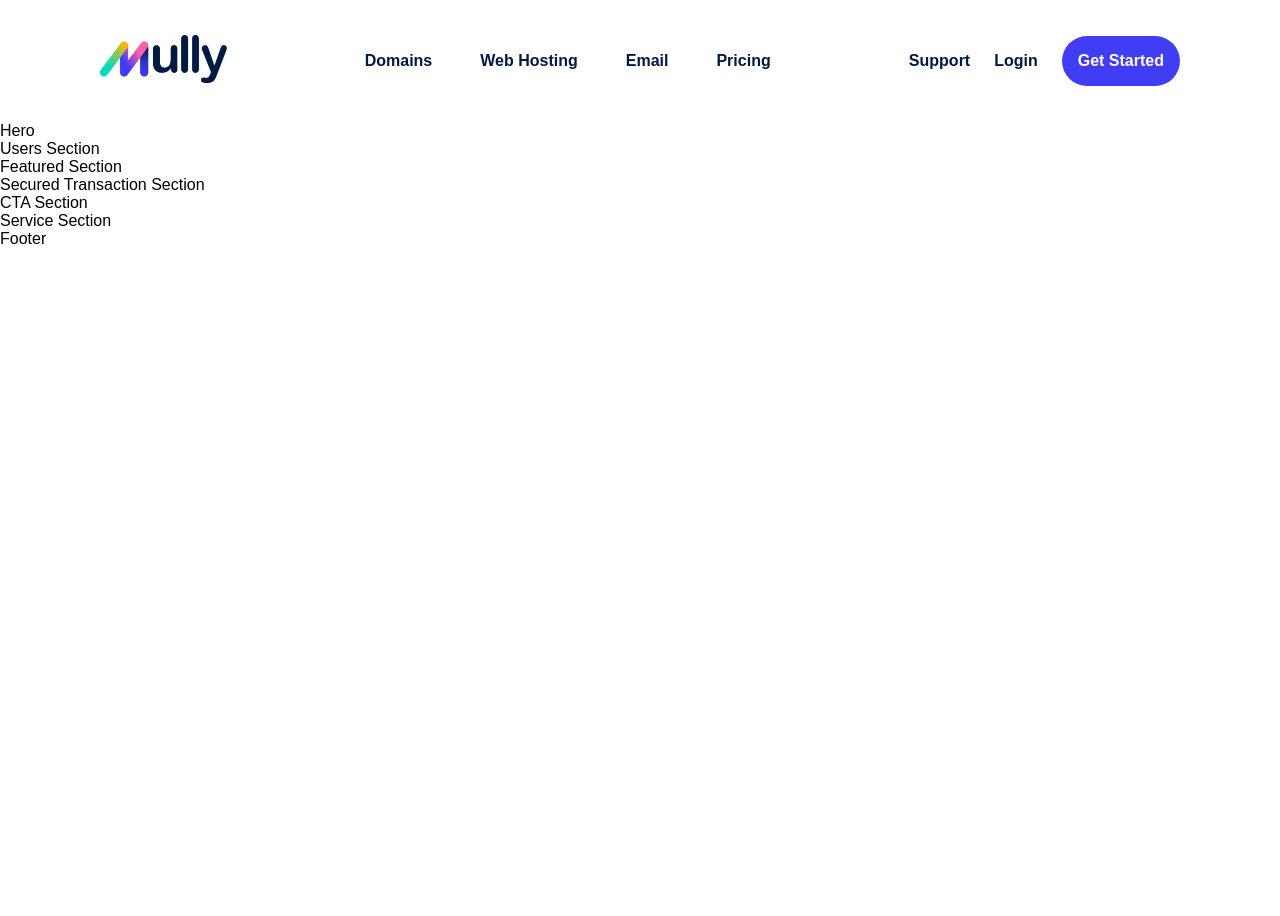
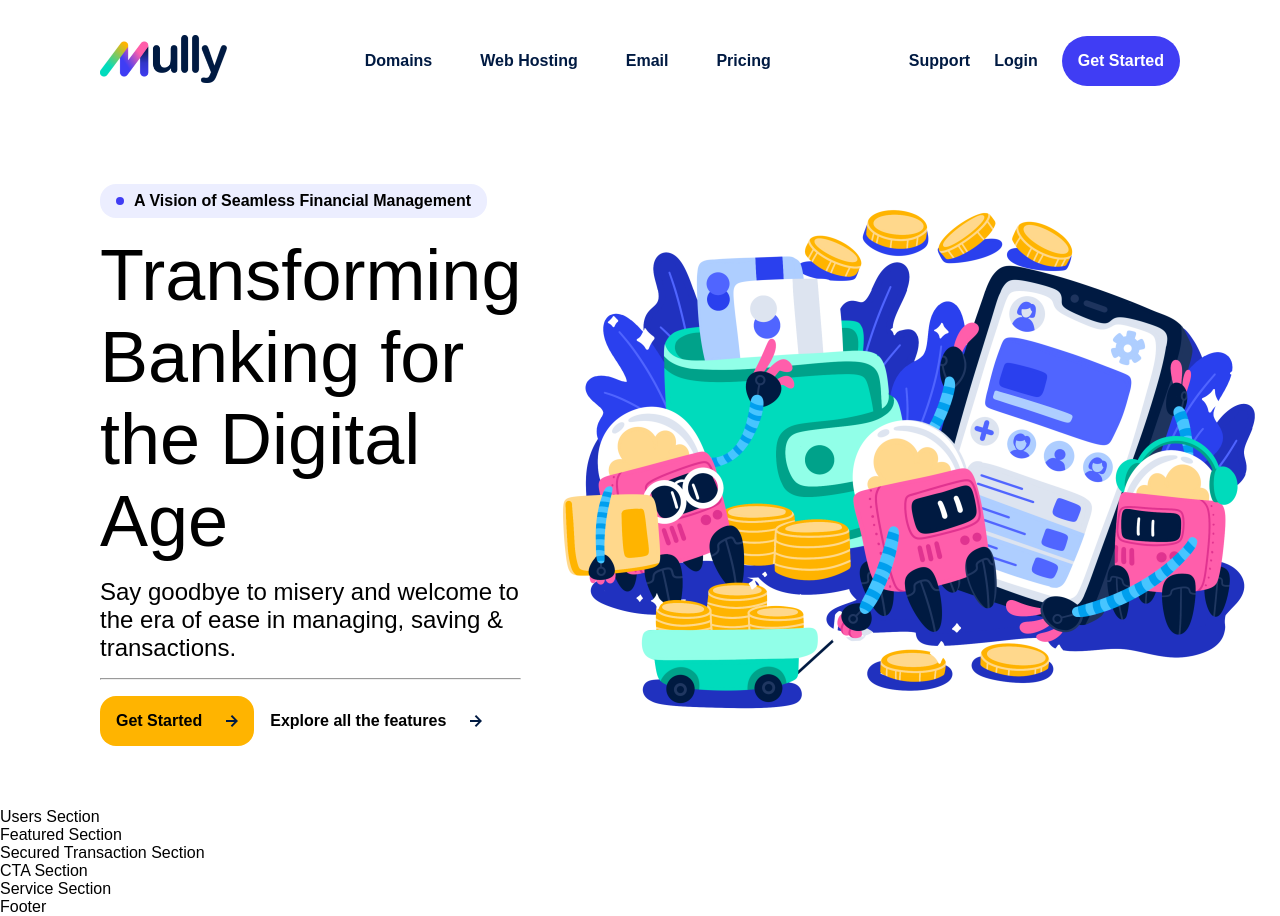
Before and after one commit to Zandiaffandi236/slab-dev-test, a website built with Vite: page index.html in a window 1280 px wide. Before the commit the page ends 800 px from the top, so only its background shows below. Built offline with nearby package versions, Linux system fonts and the light colour scheme.

Commit message:
add hero section

```diff
--- a/index.html
+++ b/index.html
@@ -95,7 +95,52 @@
     <!-- End Nav Section -->
 
     <!-- Start Hero Section -->
-    <section id="hero">Hero</section>
+    <section id="hero">
+      <div>
+        <div class="main-heading hero-reveal">
+          <div class="label hero-reveal">
+            <div class="circle"></div>
+            <div>A Vision of Seamless Financial Management</div>
+          </div>
+
+          <h1>Transforming Banking for the Digital Age</h1>
+        </div>
+
+        <div class="sub-heading hero-reveal">
+          <h2>
+            Say goodbye to misery and welcome to the era of ease in managing,
+            saving & transactions.
+          </h2>
+          <hr />
+        </div>
+
+        <div class="heading-btn">
+          <button class="main-btn hero-reveal" type="button">
+            Get Started
+            <img
+              class="main-btn-icon"
+              src="./src/images/arrow.png"
+              alt="arrow-icon"
+              srcset=""
+            />
+          </button>
+
+          <button class="sec-btn hero-reveal" type="button">
+            Explore all the features
+            <img
+              class="sec-btn-icon"
+              src="./src/images/arrow.png"
+              alt="arrow-icon"
+              srcset=""
+            />
+          </button>
+        </div>
+      </div>
+
+      <div class="hero-img hero-reveal">
+        <img src="./src/images/hero-img.png" alt="" srcset="" />
+      </div>
+    </section>
     <!-- End Hero Section -->
 
     <!-- Start Users Section -->
--- a/src/main.js
+++ b/src/main.js
@@ -10,6 +10,16 @@ ScrollReveal().reveal('.nav-item', {
   interval: 100  //
 })
 
+ScrollReveal().reveal('.hero-reveal', {
+  distance: '50px',
+  duration: 800,
+  easing: 'ease-out',
+  origin: 'bottom',
+  interval: 100  //
+})
+
+
+
 const hamMenu = document.querySelector('.ham-menu')
 const offScreenMenu = document.querySelector('.off-screen-menu');
 
--- a/src/styles/_hero.scss
+++ b/src/styles/_hero.scss
@@ -0,0 +1,121 @@
+#hero {
+  @include responsive-padding(3.875rem, 6.25rem);
+
+  h1 {
+    margin-block-start: 0;
+    margin-block-end: 0;
+    font-size: 2.75rem;
+    font-weight: normal;
+  }
+
+  h2 {
+    margin-block-start: 0;
+    margin-block-end: 0;
+    font-size: 1rem;
+    font-weight: normal;
+    margin: 1rem 0;
+  }
+
+  .hero-img {
+    display: none;
+  }
+}
+
+.heading-btn {
+  margin-top: 1rem;
+  display: flex;
+}
+
+.main-heading {
+  display: flex;
+  flex-direction: column;
+  gap: 1rem;
+}
+
+.circle {
+  width: 8px;
+  height: 8px;
+  background-color: $royal-blue;
+  border-radius: 50%;
+}
+
+// Tab
+@media (min-width: 481px) {
+  #hero {
+    display: flex;
+    align-items: center;
+    @include responsive(gap, 2.25rem);
+
+    h1 {
+      @include responsive(font-size, 4.5rem);
+    }
+
+    h2 {
+      @include responsive(font-size, 1.5rem);
+    }
+
+    .hero-img {
+      display: block;
+
+      img {
+        @include responsive(width, 44.25rem);
+        @include responsive(height, 32.875rem);
+      }
+    }
+  }
+}
+// End Tab
+
+// Mini Laptop
+@media (min-width: 769px) {
+  #hero {
+    display: flex;
+    align-items: center;
+    @include responsive(gap, 2.25rem);
+
+    h1 {
+      @include responsive(font-size, 4.5rem);
+    }
+
+    h2 {
+      @include responsive(font-size, 1.5rem);
+    }
+
+    .hero-img {
+      display: block;
+
+      img {
+        @include responsive(width, 44.25rem);
+        @include responsive(height, 32.875rem);
+      }
+    }
+  }
+}
+// End Mini Laptop
+
+// Large Dekstop
+@media (min-width: 1025px) {
+  #hero {
+    display: flex;
+    align-items: center;
+    @include responsive(gap, 2.25rem);
+
+    h1 {
+      @include responsive(font-size, 4.5rem);
+    }
+
+    h2 {
+      @include responsive(font-size, 1.5rem);
+    }
+
+    .hero-img {
+      display: block;
+
+      img {
+        @include responsive(width, 44.25rem);
+        @include responsive(height, 32.875rem);
+      }
+    }
+  }
+}
+// End Large Desktop
--- a/src/styles/_navbar.scss
+++ b/src/styles/_navbar.scss
@@ -196,4 +196,15 @@
       font-size: 0.5rem;
     }
   }
+
+  #navbar {
+    .ham-menu {
+      width: 25px;
+      height: 25px;
+
+      span {
+        height: 3px;
+      }
+    }
+  }
 }
--- a/src/styles/_variables.scss
+++ b/src/styles/_variables.scss
@@ -24,18 +24,6 @@ body {
   body {
     font-size: 8px;
   }
-}
-
-@function mobileScale($size1440px) {
-  @return calc(#{$size1440px} * (320 / 1440));
-}
-
-@function tabScale($size1440px) {
-  @return calc(#{$size1440px} * (481 / 1440));
-}
-
-@function smallLaptopScale($size1440px) {
-  @return calc(#{$size1440px} * (769 / 1440));
 }
 
 @mixin responsive($property, $value, $design-width: 1440px) {
@@ -82,7 +70,136 @@ body {
   }
 }
 
-$primary-color: #3498db;
+$label-color: #eceeff;
 $royal-blue: #403df4;
 $pure-white: #ffffff;
 $navy-blue: #001a42;
+$golden-yellow: #ffb400;
+
+.label {
+  background-color: $label-color;
+  width: fit-content;
+  display: flex;
+  align-items: center;
+  gap: 10px;
+  padding: 0.5rem 1rem;
+  border-radius: 1rem;
+  font-weight: bold;
+  font-size: 0.65rem;
+
+  @media (min-width: 481px) {
+    font-size: 0.5rem;
+  }
+
+  @media (min-width: 769px) {
+    @include responsive(font-size, 1rem);
+  }
+}
+
+.main-btn {
+  display: flex;
+  gap: 0.6rem;
+  align-items: center;
+  background-color: $golden-yellow;
+  border: none;
+  border-radius: 1rem;
+  font-size: 0.8rem;
+  padding: 1rem;
+  font-weight: bold;
+
+  &:hover {
+    cursor: pointer;
+  }
+
+  .main-btn-icon {
+    width: 0.55rem;
+    height: 0.55rem;
+  }
+
+  @media (min-width: 481px) {
+    @include responsive(font-size, 1rem);
+    @include responsive(gap, 0.625rem);
+    @include responsive(gap, 1.5rem);
+
+    .main-btn-icon {
+      @include responsive(width, 0.75rem);
+      @include responsive(height, 0.75rem);
+    }
+  }
+
+  @media (min-width: 769px) {
+    @include responsive(font-size, 1rem);
+    @include responsive(gap, 0.625rem);
+    @include responsive(gap, 1.5rem);
+
+    .main-btn-icon {
+      @include responsive(width, 0.75rem);
+      @include responsive(height, 0.75rem);
+    }
+  }
+
+  @media (min-width: 1025px) {
+    @include responsive(font-size, 1rem);
+    @include responsive(gap, 0.625rem);
+    @include responsive(gap, 1.5rem);
+
+    .main-btn-icon {
+      @include responsive(width, 0.75rem);
+      @include responsive(height, 0.75rem);
+    }
+  }
+}
+
+.sec-btn {
+  display: flex;
+  gap: 0.6rem;
+  align-items: center;
+  background-color: $pure-white;
+  border: none;
+  border-radius: 1rem;
+  font-size: 0.8rem;
+  padding: 1rem;
+  font-weight: bold;
+
+  &:hover {
+    cursor: pointer;
+  }
+
+  .sec-btn-icon {
+    width: 0.55rem;
+    height: 0.55rem;
+  }
+
+  @media (min-width: 481px) {
+    @include responsive(font-size, 1rem);
+    @include responsive(gap, 0.625rem);
+    @include responsive(gap, 1.5rem);
+
+    .sec-btn-icon {
+      @include responsive(width, 0.75rem);
+      @include responsive(height, 0.75rem);
+    }
+  }
+
+  @media (min-width: 769px) {
+    @include responsive(font-size, 1rem);
+    @include responsive(gap, 0.625rem);
+    @include responsive(gap, 1.5rem);
+
+    .sec-btn-icon {
+      @include responsive(width, 0.75rem);
+      @include responsive(height, 0.75rem);
+    }
+  }
+
+  @media (min-width: 1025px) {
+    @include responsive(font-size, 1rem);
+    @include responsive(gap, 0.625rem);
+    @include responsive(gap, 1.5rem);
+
+    .sec-btn-icon {
+      @include responsive(width, 0.75rem);
+      @include responsive(height, 0.75rem);
+    }
+  }
+}
```
Also changed, not shown: src/images/arrow.png (added), src/images/hero-img.png (added).
